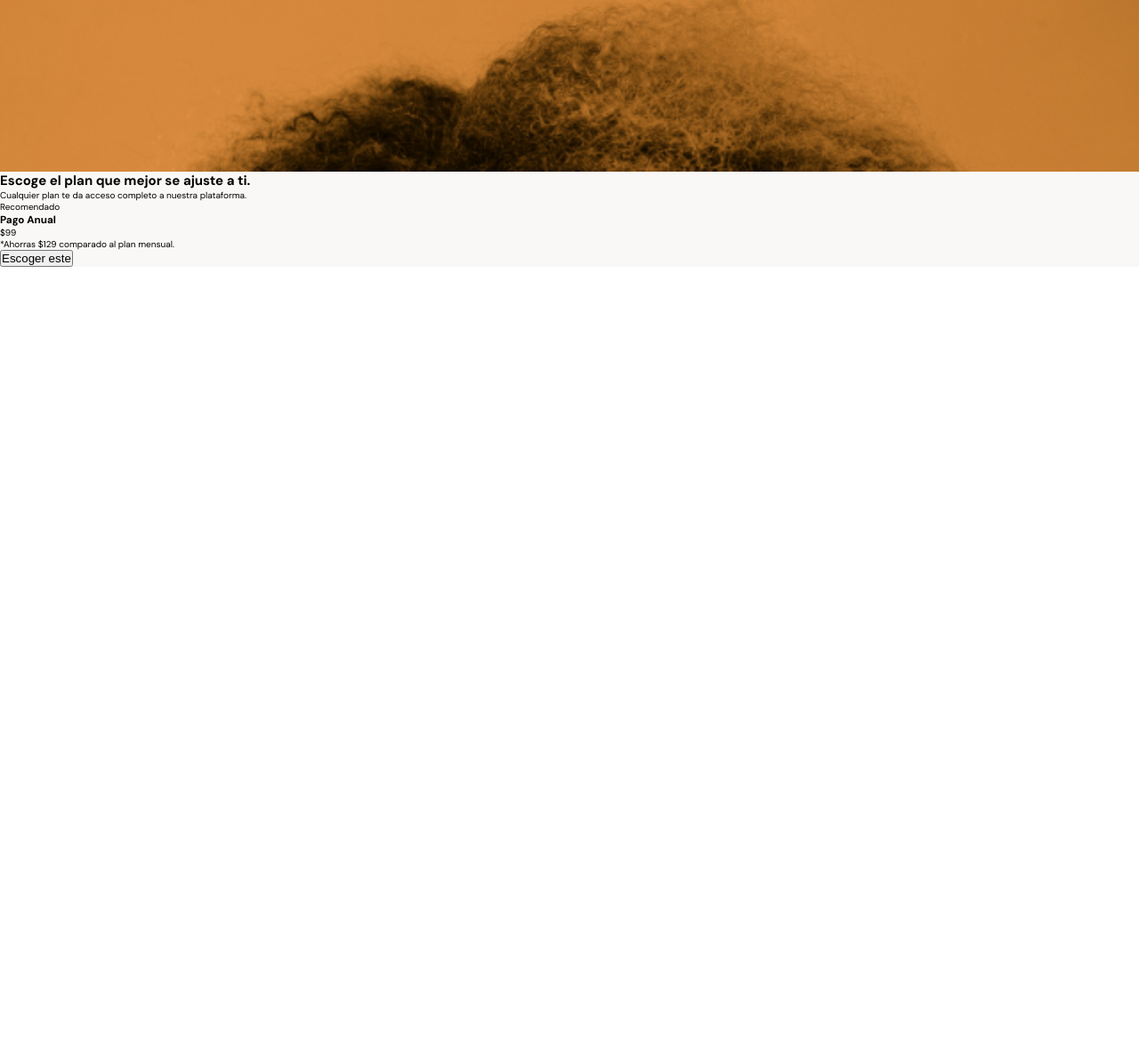
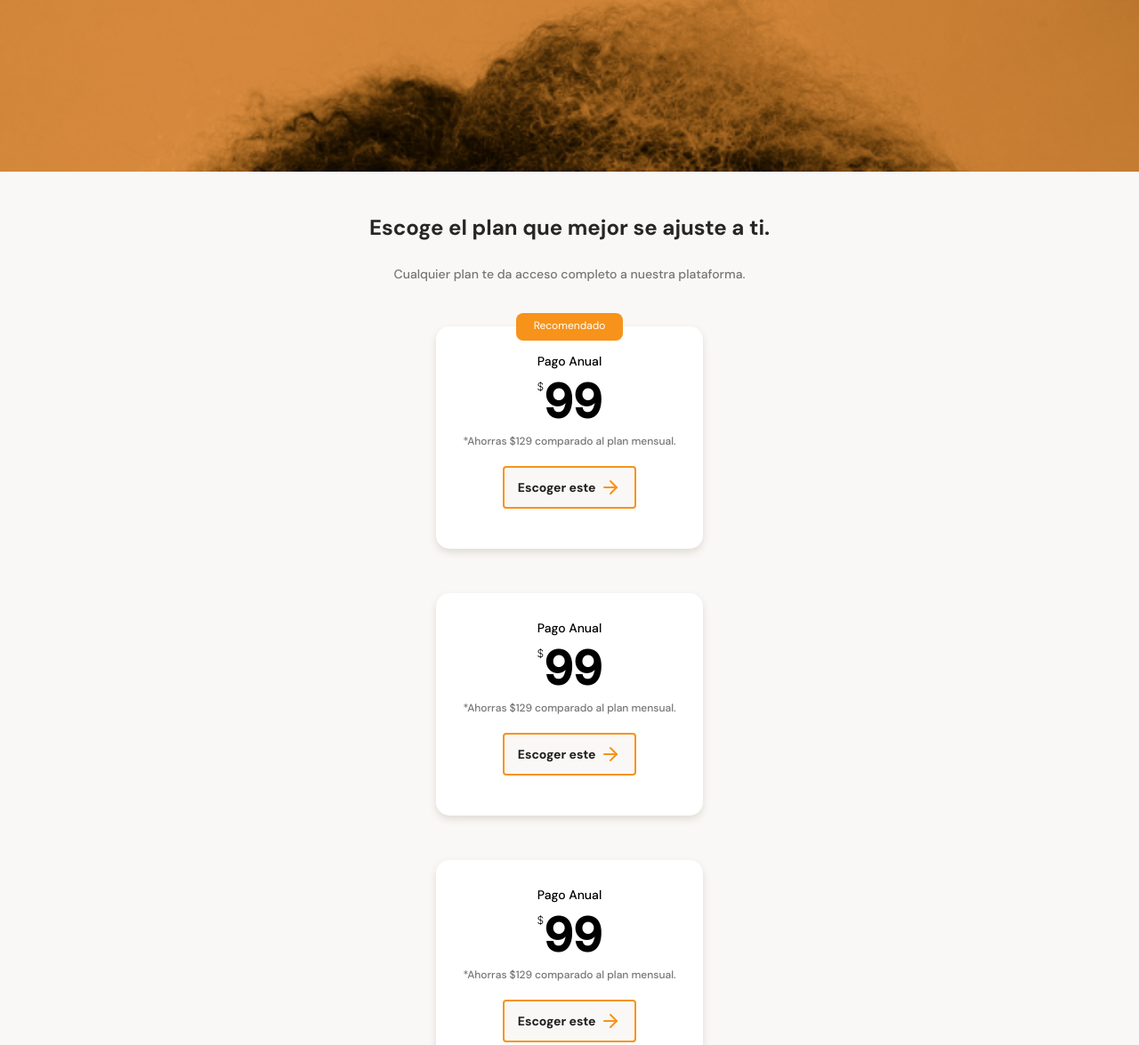
Before and after one commit to alexsshash/BatataBit, a plain HTML site: page index.html in a window 1280 px wide. Shown: the part 2593-3768 px from the top of the page at 89% size. Before the commit the page ends 2893 px from the top, so only its background shows below. Drawn offline with Linux system fonts and the light colour scheme.

Commit message:
Seccion de planes terminada

```diff
--- a/index.html
+++ b/index.html
@@ -104,12 +104,28 @@
             </div>
             <section class="plans-container--slider">
                 <article class="plans-container--card">
-                    <p>Recomendado</p>
-                    <div>
-                        <h3>Pago Anual</h3>
-                        <p><span>$</span>99</p>
-                        <p>*Ahorras $129 comparado al plan mensual.</p>
-                        <button>Escoger este<span></span></button>
+                    <p class="recommended">Recomendado</p>
+                    <div class="plan-info-container">
+                        <h3 class="plan-card--title">Pago Anual</h3>
+                        <p class="plan-card--price"><span>$</span>99</p>
+                        <p class="plan-card--saving">*Ahorras $129 comparado al plan mensual.</p>
+                        <button class="plan-card--ca">Escoger este<span></span></button>
+                    </div>
+                </article>
+                <article class="plans-container--card">
+                    <div class="plan-info-container">
+                        <h3 class="plan-card--title">Pago Anual</h3>
+                        <p class="plan-card--price"><span>$</span>99</p>
+                        <p class="plan-card--saving">*Ahorras $129 comparado al plan mensual.</p>
+                        <button class="plan-card--ca">Escoger este<span></span></button>
+                    </div>
+                </article>
+                <article class="plans-container--card">
+                    <div class="plan-info-container">
+                        <h3 class="plan-card--title">Pago Anual</h3>
+                        <p class="plan-card--price"><span>$</span>99</p>
+                        <p class="plan-card--saving">*Ahorras $129 comparado al plan mensual.</p>
+                        <button class="plan-card--ca">Escoger este<span></span></button>
                     </div>
                 </article>
             </section>
--- a/style.css
+++ b/style.css
@@ -396,3 +396,117 @@ main {
     line-height: 2.6rem;
     color: var(--just-white);
 }
+
+.main-plans-container {
+    width: 100%;
+    min-width: 320px;
+    padding-bottom: 70px;
+    text-align: center;
+}
+
+.plans--title {
+    width: 90%;
+    min-width: 288px;
+    height: auto;
+    margin: 0 auto;
+    margin-bottom: 50px;
+}
+
+.plans--title h2 {
+    padding-top: 50px;
+    font-size: 2.4rem;
+    font-weight: bold;
+    line-height: 2.6rem;
+    color: var(--black);
+}
+
+.plans--title p {
+    padding-top: 30px;
+    font-size: 1.4rem;
+    font-weight: 500;
+    line-height: 1.8rem;
+    color: #757575;
+}
+
+.plans-container--card {
+    position: relative;
+    width: 70%;
+    min-width: 230px;
+    max-width: 300px;
+    height: 250px;
+    margin: 50px auto 0;
+    padding: 0 15px;
+    background-color: var(--just-white);
+    border-radius: 15px;
+    box-shadow: 0 4px 8px rgba(89, 73, 30, 0.16);
+}
+
+.recommended {
+    position: absolute;
+    width: 120px;
+    height: 31px;
+    padding: 6px;
+    top: -15px;
+    font-size: 1.2rem;
+    left: calc(50% - 60px);
+    background-color: var(--bitcoin-orange);
+    border-radius: 8px;
+    color: var(--just-white);
+}
+
+.plan-card--title {
+    padding-top: 30px;
+    font-size: 1.4rem;
+    font-weight: 500;
+    line-height: 1.8rem;
+    color: black;
+}
+
+.plan-card--price {
+    display: flex;
+    justify-content: center;
+    padding: 5px 0;
+    font-family: 'Inter', sans-serif;
+    font-size: 5.2rem;
+    font-weight: bold;
+    line-height: 6.3rem;
+    color: black;
+}
+
+.plan-card--price span {
+    margin-top: 15px;
+    font-size: 1.2rem;
+    font-weight: 300;
+    line-height: 0;
+}
+
+.plan-card--saving {
+    font-size: 1.2rem;
+    font-weight: 500;
+    color: #757575;
+}
+
+.plan-card--ca {
+    display: flex;
+    justify-content: space-evenly;
+    align-items: center;
+    width: 150px;
+    height: 48px;
+    margin: 20px auto 0 auto;
+    padding: 10px;
+    font-family: 'DM Sans', sans-serif;
+    font-size: 1.4rem;
+    font-weight: bold;
+    line-height: 1.8rem;
+    background-color: var(--off-white);
+    border: 2px solid var(--bitcoin-orange);
+    border-radius: 4px;
+    color: var(--warm-black);
+}
+
+.plan-card--ca span {
+    display: inline-block;
+    width: 24px;
+    height: 24px;
+    background-image: url('./assets/icons/orange-arrow-right.svg');
+}
```
Also changed, not shown: assets/icons/orange-arrow-right.svg (added).
